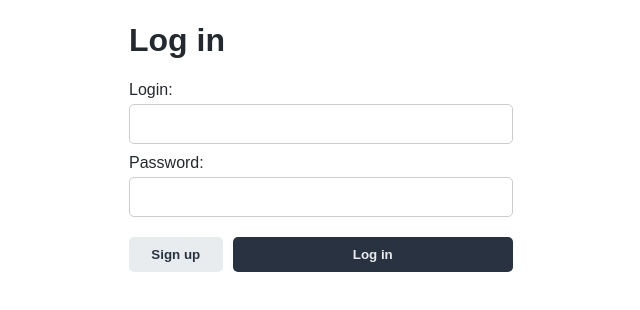
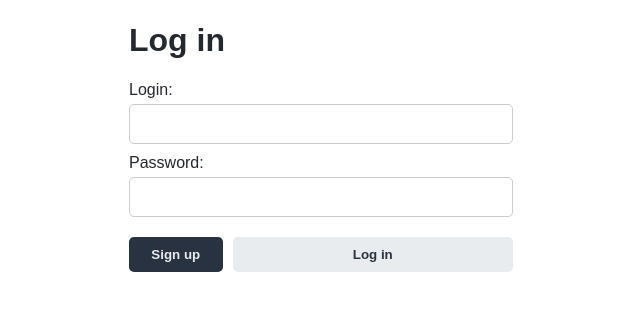
Before and after one commit to DeverickCorporation/Deverick-Front, a React (Create React App) app: page /auth/login in a window 1280 px wide. Before the commit this address led to /login. Shown: the top 310 px of the page, without its empty margins (319-959 px from the left). Built offline with nearby package versions, Linux system fonts and the light colour scheme.

Commit message:
refactor router-dom

```diff
--- a/src/App.js
+++ b/src/App.js
@@ -14,17 +14,21 @@ function App() {
       <Suspense fallback={<div>Loading...</div>}>
            <Routes>
 
-              {jwt_token ?
-              <Route path='/login' element={<Navigate to="/main"/>}/>:
-              <Route path='/login' element={<Auth setJwtToken={setJwtToken}/>}/>}
+              {/* <Route path='/auth/*' element={<Auth setJwtToken={setJwtToken}/>}/> */}
+
 
               {jwt_token ?
-              <Route path='/main' element={<MainPage jwt_token={jwt_token} setJwtToken={setJwtToken}/>}/>:
-              <Route path='/main' element={<Navigate to="/login"/>}/>}
+              <Route path='/auth/*' element={<Navigate to="/main"/>}/>:
+              <Route path='/auth/*' element={<Auth setJwtToken={setJwtToken}/>}/>
+              }
+
+              {jwt_token ?
+              <Route path='/main' element={<MainPage jwt_token={jwt_token} setJwtToken={setJwtToken}/>}>{console.log(1)}</Route>:
+              <Route path='/main' element={<Navigate to="/auth/login"/>}/>}
 
               {jwt_token ?
               <Route path='*' element={<Navigate to="/main"/>}/>:
-              <Route path='*' element={<Navigate to="/login"/>}/>}
+              <Route path='*' element={<Navigate to="/auth/login"/>}/>}
 
            </Routes>
       </Suspense>
--- a/src/components/Auth.jsx
+++ b/src/components/Auth.jsx
@@ -1,7 +1,9 @@
-import React, { useState } from 'react';
+import React, { useState, Suspense } from 'react';
 import '../styles/login.css';
 import Login from './Login';
 import Register from './Register';
+import { Route, Routes } from 'react-router-dom';
+import { Navigate } from "react-router";
 
 function Auth({ setJwtToken }) {
     const [showRegister, setShowRegister] = useState(false);
@@ -17,9 +19,17 @@ function Auth({ setJwtToken }) {
 
     return (
         <div className='auth'>
-            {showRegister ?
-                <Register setShowRegister={setShowRegister} setAutoLogin={setAutoLogin} /> :
-                <Login setShowRegister={setShowRegister} reg_login={login} reg_password={password} setJwtToken={setJwtToken} />}
+            <Suspense fallback={<div>Loading...</div>}>
+            <Routes>
+                <Route path='register' element={
+                    <Register setShowRegister={setShowRegister} setAutoLogin={setAutoLogin} />} />
+
+                <Route path='login' element={
+                    <Login setShowRegister={setShowRegister} reg_login={login} reg_password={password} setJwtToken={setJwtToken} />} />
+
+                <Route path='*' element={<Navigate to="/auth/login"/>}/>
+            </Routes>
+            </Suspense>
         </div>
     );
 }
--- a/src/components/Login.jsx
+++ b/src/components/Login.jsx
@@ -2,7 +2,7 @@ import axios from 'axios';
 import React, { useState } from 'react';
 import { API_URL } from "../config";
 
-import { useNavigate } from 'react-router-dom'
+import { Link, useNavigate } from 'react-router-dom'
 
 
 function Login({ setShowRegister, reg_login, reg_password, setJwtToken }) {
@@ -47,7 +47,7 @@ function Login({ setShowRegister, reg_login, reg_password, setJwtToken }) {
 
             <br />
             <div className='main-buttons-container'>
-                <button onClick={() => setShowRegister(true)}>Sign up</button>
+                <Link to='/auth/register'><button onClick={() => setShowRegister(true)}>Sign up</button></Link>
                 <button onClick={handleLogin}>Log in</button>
             </div>
         </div>
--- a/src/components/Register.jsx
+++ b/src/components/Register.jsx
@@ -2,6 +2,7 @@ import axios from 'axios';
 import React, { useState } from 'react';
 import { API_URL } from "../config";
 import '../styles/login.css';
+import { Link, useNavigate } from 'react-router-dom'
 
 
 function Register({ setShowRegister, setAutoLogin }) {
@@ -10,6 +11,7 @@ function Register({ setShowRegister, setAutoLogin }) {
 
   const [name, setName] = useState('');
   const [resp, setResp] = useState("");
+  const navigate = useNavigate();
 
 
   function handleRegestration() {
@@ -19,6 +21,7 @@ function Register({ setShowRegister, setAutoLogin }) {
       name: name
     })
       .then(response => {
+        navigate('/auth/login')
         console.log(response.data);
         setResp(response.data["message"])
         setAutoLogin(login, password)
@@ -46,7 +49,7 @@ function Register({ setShowRegister, setAutoLogin }) {
 
       <br />
       <div className='main-buttons-container'>
-        <button onClick={() => setShowRegister(false)}>Log in</button>
+        <Link to="/auth/login"><button onClick={() => setShowRegister(false)}>Log in</button></Link>
         <button onClick={handleRegestration}>Sign up</button>
       </div>
     </div>
```
